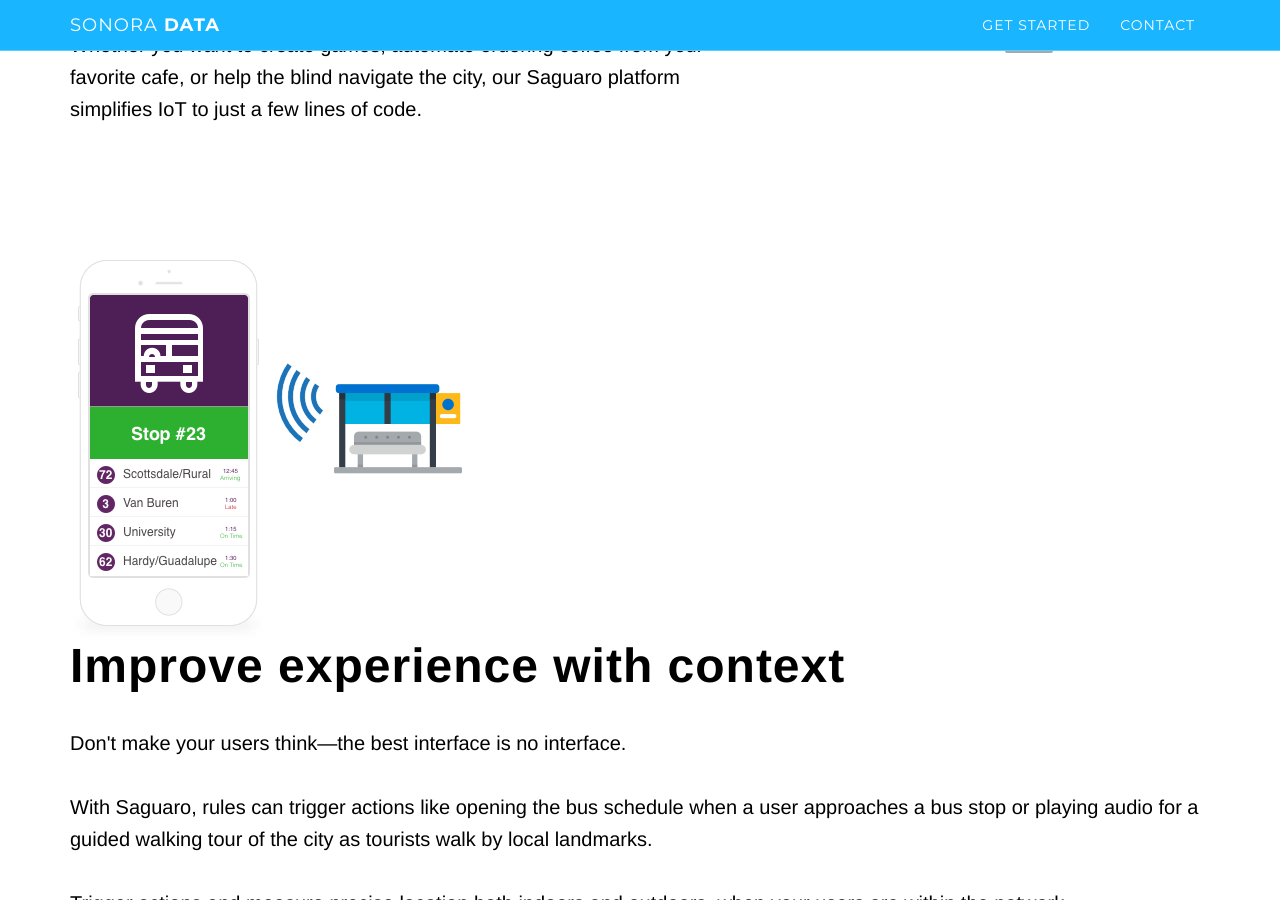
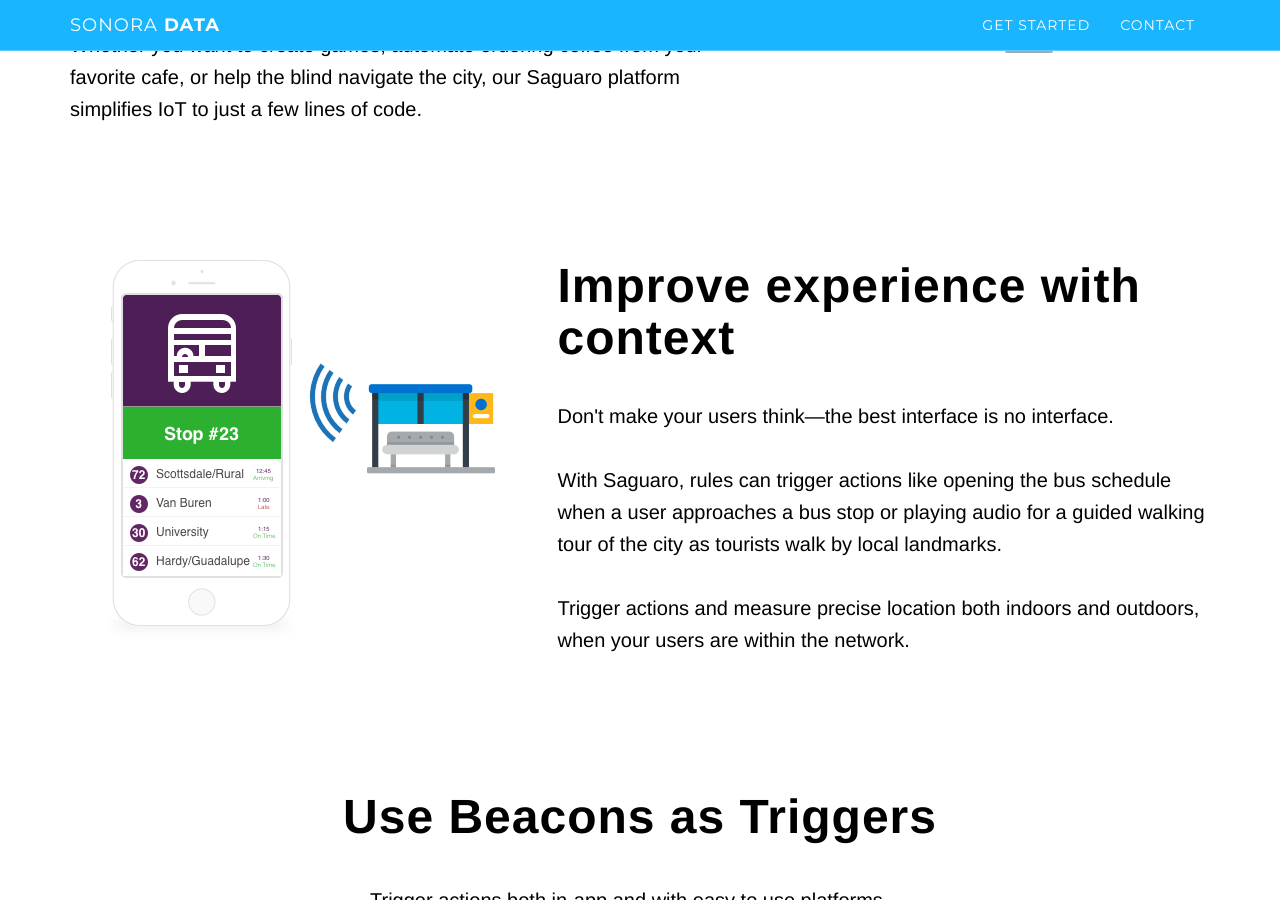
Before and after one commit to sonoradata/sonoradata, a Jekyll site: the page built from index.html, in a window 1280 px wide and 900 px high, scrolled down 1208 px. Built offline with Jekyll 4.4.1, drawn with Linux system fonts in a browser that asks for light colours; comment, search, counter and statistics services are not loaded.

Commit message:
fixed line break in context section

```diff
--- a/_includes/context.html
+++ b/_includes/context.html
@@ -3,10 +3,10 @@
     <div class="download-section">
         <!-- <div class="container"> -->
           <div class="row">
-            <div class="col-sm-5 col-lg-12">
-              <img id="bus-stop" style="float: left; max-width: 100%;" src="img/bus-stop.png">
+            <div class="col-sm-12 col-md-5">
+              <img id="bus-stop" class="center-img" style="float: left; max-width: 100%;" src="img/bus-stop.png">
             </div>
-            <div class="col-sm-7 col-lg-12 align-left">
+            <div class="col-sm-12 col-md-7 align-left">
               <h1>Improve experience with context</h1>
               <p>
                 Don't make your users think&#8212;the best interface is no interface. <br><br>
--- a/_includes/css/grayscale.css
+++ b/_includes/css/grayscale.css
@@ -528,7 +528,8 @@ img.img-center {
   color: white;
 }
 
-.get-start-img {
+.get-start-img,
+.center-img {
   display: block;
   margin: auto;
 }
@@ -541,6 +542,6 @@ img.img-center {
   #bus-stop {
     display: block;
     margin: auto;
-    float: none;
+    float: none !important;
   }
 }
```
